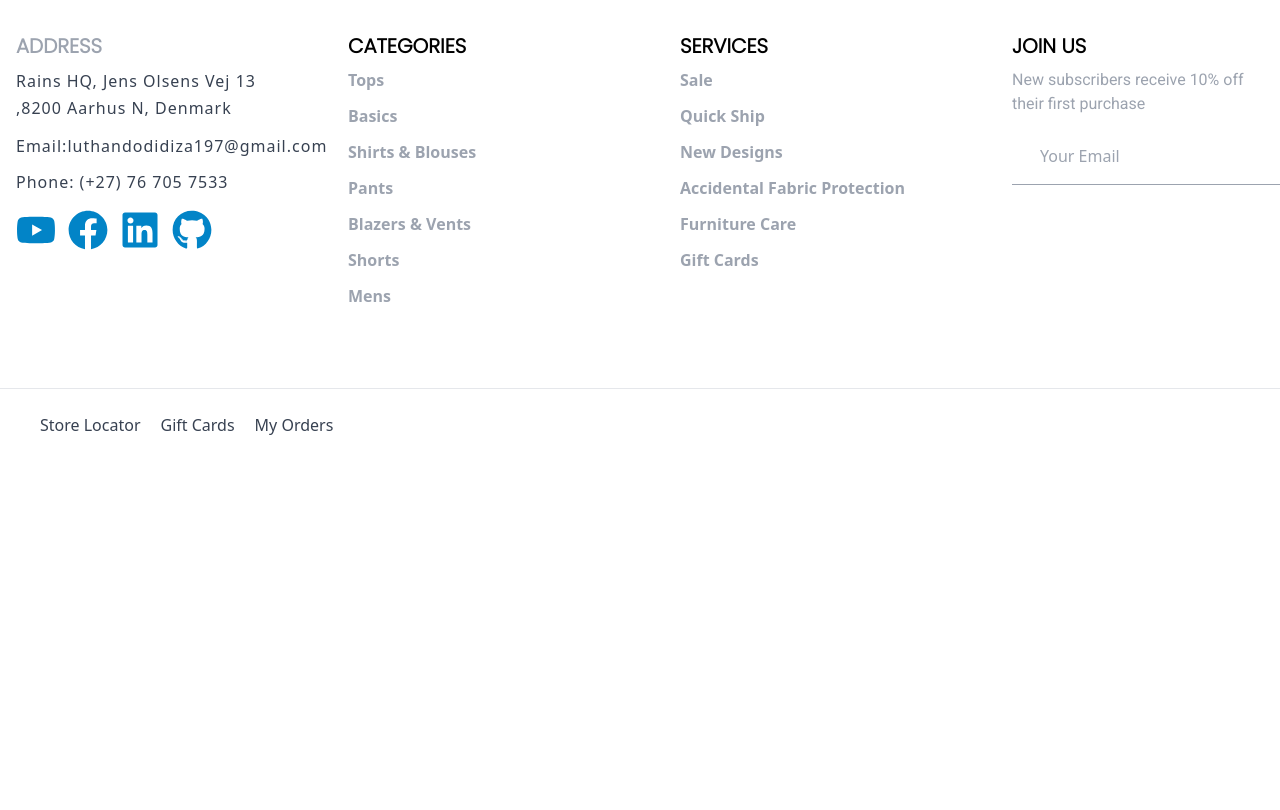
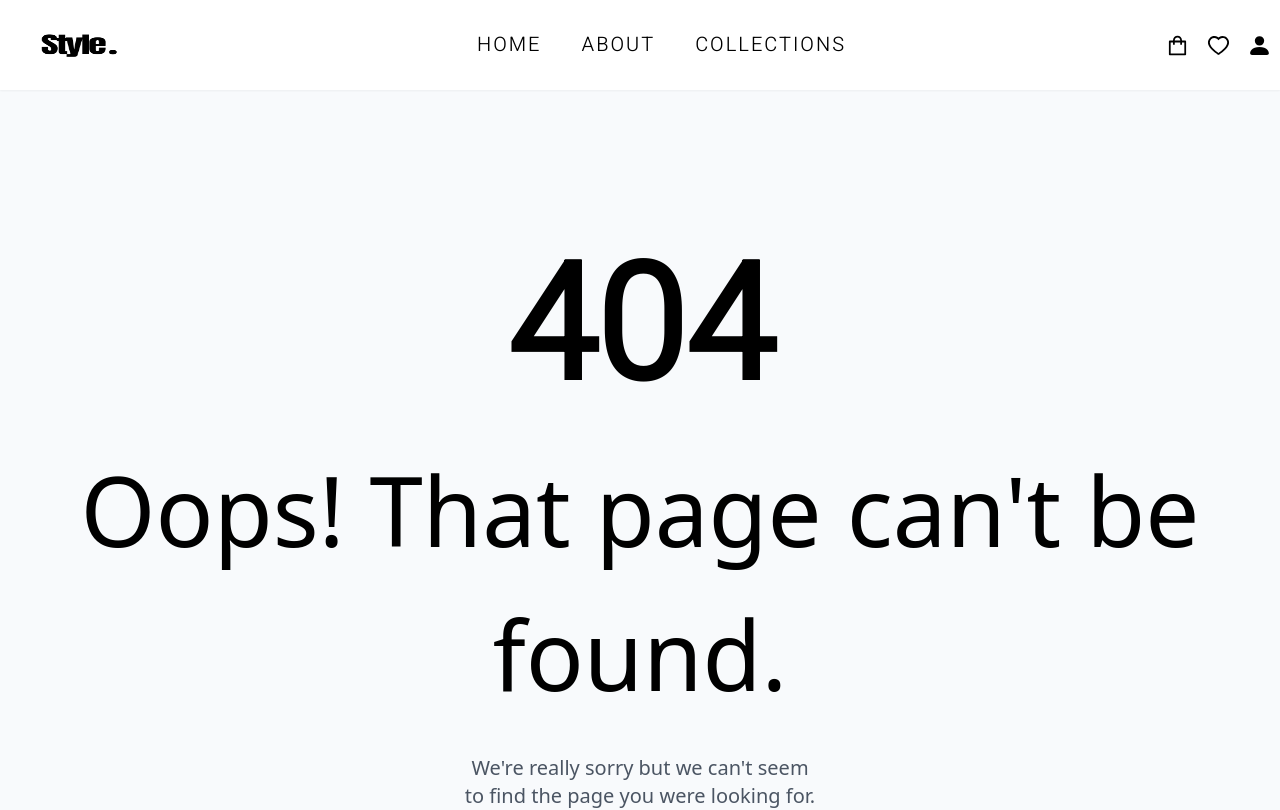
Before and after one commit to Luthando496/VogueGrove, a React (Vite) app in the folder frontend/: page /about in a window 1280 px wide. Shown: the top 810 px of the page. Built offline with nearby package versions, Linux system fonts and the light colour scheme.

Commit message:
added backend server file

```diff
--- a/frontend/src/App.jsx
+++ b/frontend/src/App.jsx
@@ -10,6 +10,9 @@ import ProductScreen from './pages/ProductScreen'
 import Footer from './components/Footer'
 import CollectionsPage from './pages/CollectionsPage';
 import CollectionItem from './pages/CollectionItem';
+import About from './pages/About';
+import Wishlist from './pages/Wishlist';
+import ErrorPage from './pages/ErrorPage';
 
 
 
@@ -20,9 +23,12 @@ function App() {
     <>
       <Routes>
         <Route path="/" element={<Home />} />
+        <Route path="/wishlist" element={<Wishlist />} />
+        <Route path="/about-us" element={<About />} />
         <Route path="/product/id" element={<ProductScreen />} />
         <Route path="/collections" element={<CollectionsPage />} />
         <Route path="/collections/men" element={<CollectionItem />} />
+        <Route path="*" element={<ErrorPage />} />
         {/* <Route path="/about" element={<About />} />
         <Route path="/services" element={<Services />} />
         <Route path="/portfolio" element={<Portfolio />} />
--- a/frontend/src/components/BottomHeader.jsx
+++ b/frontend/src/components/BottomHeader.jsx
@@ -7,7 +7,7 @@ const BottomHeader = () => {
 
   return (
     <>
-     <section className="w-full mt-6 mb-20">
+     <section className="w-full mt-1 mb-20">
       <div className="grid grid-cols-1  lg:grid-cols-3 ">
        <div className="col-span-1 h-full flex flex-col">
 
--- a/frontend/src/components/Footer.jsx
+++ b/frontend/src/components/Footer.jsx
@@ -4,7 +4,7 @@ import {FaFacebook,FaYoutube,FaLinkedin,FaGithub} from 'react-icons/fa'
 
 const Footer = () => {
   return (
-    <section className='w-full py-8 bg-white/80'>
+    <section className='w-full py-8 bg-teal-100/30'>
         <div className="w-full grid grid-cols-1 lg:grid-cols-4 gap-20 px-4 mb-20 ">
             {/*  */}
             <div className="w-full">
--- a/frontend/src/components/Header.jsx
+++ b/frontend/src/components/Header.jsx
@@ -21,7 +21,7 @@ const Header = () => {
     <>
     <div className='overflow-hidden'>
     <Swiper {...params}>
-    <header className='w-full h-[90vh] relative yellow'>
+    <header className='w-full max-w-[100%] h-[90vh] relative yellow'>
       <img src={logo2} alt="logo" className='absolute h-full right-24' />
 
       <div className="absolute left-2 fade-right text-white top-16 p-10">
@@ -31,7 +31,7 @@ const Header = () => {
         Spring <br />Collection
       </h1>
 
-      <button className="px-6 tracking-[4px] hover:bg-blue-900 duration-500 hover:text-slate-950 py-4 bg-white text-black text-center uppercase text-sm">Shop Now</button>
+      <button className="px-6 tracking-[4px] font-semibold rounded-md mybtn py-4 bg-red-200  text-center uppercase text-sm">Shop Now</button>
       </div>
 
     </header>
@@ -46,7 +46,7 @@ const Header = () => {
         Spring <br />Collection
       </h1>
 
-      <button className="px-6 tracking-[4px] hover:bg-blue-900 duration-500 hover:text-slate-950 py-4 bg-white text-black text-center uppercase text-sm">Shop Now</button>
+      <button className="px-6 tracking-[4px] font-semibold rounded-md mybtn py-4 bg-zinc-200 text-black text-center uppercase text-sm">Shop Now</button>
       </div>
 
     </header>
--- a/frontend/src/components/Navbar.jsx
+++ b/frontend/src/components/Navbar.jsx
@@ -1,12 +1,16 @@
 import React from 'react'
 import { AiOutlineShopping,AiOutlineHeart } from 'react-icons/ai'
 import { BsFillPersonFill } from 'react-icons/bs'
-import {Link} from 'react-router-dom'
+import {Link,useNavigate} from 'react-router-dom'
 
 
 const Navbar = () => {
+    const navigate = useNavigate()
+
+
+
   return (
-    <nav className='w-full bg-white/70 px-2 shadow-sm '>
+    <nav className='w-full bg-white px-2 shadow-sm sticky z-50 top-0'>
         <div className="flex justify-between items-center">
         {/*  */}
         <Link to='/' className="text-2xl font-bold text-white">
@@ -19,11 +23,11 @@ const Navbar = () => {
             <Link to='/' className="text-black uppercase font-heebo md:text-xl hover:border-b pb-1 duration-700 hover:border-b-teal-600 tracking-[2px]">Home</Link>
             </li>
             <li>
-            <Link to='/about' className="text-black uppercase font-heebo md:text-xl hover:border-b pb-1 duration-700 hover:border-b-teal-600 tracking-[2px]">About</Link>
+            <Link to='/about-us' className="text-black uppercase font-heebo md:text-xl hover:border-b pb-1 duration-700 hover:border-b-teal-600 tracking-[2px]">About</Link>
             </li>
-            <li>
+            {/* <li>
             <Link to='/contact' className="text-black uppercase font-heebo md:text-xl hover:border-b pb-1 duration-700 hover:border-b-teal-600 tracking-[2px]">Contact</Link>
-            </li>
+            </li> */}
             <li>
             <Link to='/collections' className="text-black uppercase font-heebo md:text-xl hover:border-b pb-1 duration-700 hover:border-b-teal-600 tracking-[2px]">Collections</Link>
             </li>
@@ -32,13 +36,13 @@ const Navbar = () => {
 
         <div className="flex items-center gap-4">
         <div className="fle">
-            <AiOutlineShopping size={25} />
+            <AiOutlineShopping className='cursor-pointer' onClick={()=> navigate('/cart')} size={25} />
         </div>
         <div className="fle">
-            <AiOutlineHeart size={25} />
+            <AiOutlineHeart className='cursor-pointer' onClick={()=> navigate('/wishlist')} size={25} />
         </div>
         <div className="fle">
-            <BsFillPersonFill size={25} />
+            <BsFillPersonFill className='cursor-pointer' onClick={()=> navigate('/login')} size={25} />
         </div>
 
         </div>
--- a/frontend/src/index.css
+++ b/frontend/src/index.css
@@ -12,8 +12,7 @@
 
 
 .swiper-horizontal > .swiper-pagination-bullets.swiper-pagination-bullets-dynamic, .swiper-pagination-horizontal.swiper-pagination-bullets.swiper-pagination-bullets-dynamic{
-  bottom: 15%;
-
+  bottom: 5%;
 }
 
 
--- /dev/null
+++ b/frontend/src/pages/About.jsx
@@ -0,0 +1,41 @@
+import React from 'react'
+import Navbar from '../components/Navbar'
+
+
+const About = () => {
+  return (
+        <>
+            <Navbar />
+            <hr />
+
+            <section className="h-full px-4 lg:h-[90vh] my-10">
+                <img src="https://images.pexels.com/photos/298863/pexels-photo-298863.jpeg?auto=compress&cs=tinysrgb&w=1260&h=750&dpr=19" alt="header-image" className="w-full h-full object-cover" />
+            </section>
+
+            <section className="w-full px-4 my-10">
+                <div className="grid grid-cols-1 md:grid-cols-3 gap-x-6 gap-y-8">
+                {/*  */}
+                <div className="w-full col-span-2">
+                <h2 className="text-4xl pt-16 font-poppins font-light text-gray-800">About Us</h2>
+                <div className="w-[10%] my-5 bg-slate-400 h-[1px]"></div>
+
+                <p className="text-sm text-gray-600 font-semibold">Lorem ipsum dolor sit amet consectetur adipisicing elit. Pariatur dolores mollitia accusamus facere aperiam repudiandae laudantium sapiente provident debitis molestias quos, saepe, error eaque quo earum quidem nesciunt placeat animi! Saepe sapiente at obcaecati illo?</p>
+
+                <h3 className="text-[14px] font-semibold text-sky-500 font-poppins mt-5 mb-2">Store Hours</h3>
+
+                <p className="text-[12px] text-gray-500 my-2 font-semibold font-heebo">Monday-Saturday : 11am–7pm ET</p>
+                <p className="text-[12px] text-gray-500 my-2 font-semibold font-heebo">Sunday : 11am–6pm ET</p>
+
+                </div>
+
+                <div className="w-full col-span-">
+                    <img src="https://images.pexels.com/photos/10915427/pexels-photo-10915427.jpeg?auto=compress&cs=tinysrgb&w=1260&h=750&dpr=1" alt="header-logo" className="w-full rounded-sm shadow-xl shadow-slate-200 h-full object-cover" />
+                </div>
+
+                </div>
+            </section>
+        </>
+  )
+}
+
+export default About
--- a/frontend/src/pages/CollectionItem.jsx
+++ b/frontend/src/pages/CollectionItem.jsx
@@ -34,8 +34,8 @@ const CollectionItem = () => {
             <Link to='/' className='text-gray-500  text-sm flex gap-2 mr-2 items-center' >
                 Home <SlArrowRight className='text-gray-500 mt-[2px]' size={12} />
             </Link>
-            <Link to='/' className='text-gray-500  text-sm flex gap-2 items-center mr-2' >
-                Accessories <SlArrowRight className='text-gray-500 mt-[2px]' size={12} />
+            <Link to='/collections' className='text-gray-500  text-sm flex gap-2 items-center mr-2' >
+                Collections <SlArrowRight className='text-gray-500 mt-[2px]' size={12} />
             </Link>
             <Link to='/' className='text-gray-500  text-sm flex gap-2 items-center' >
             Comfort mini denim skirt
--- /dev/null
+++ b/frontend/src/pages/ErrorPage.jsx
@@ -0,0 +1,23 @@
+import React from 'react'
+import Navbar from '../components/Navbar'
+import { Link } from 'react-router-dom'
+
+const ErrorPage = () => {
+  return (
+    <>
+    <Navbar />
+    <section className='py-20 w-full bg-slate-50'>
+        <div className="px-10 text-center mt-20 space-y-7">
+            <h1 className="text-7xl md:text-[7rem] lg:text-[10rem] font-semibold text-black font-heebo">404</h1>
+            <h2 className="text-black semibold text-[3rem] md:text-[4rem] lg:text-[6rem]">Oops! That page can't be found.</h2>
+            <p className="text-xl text-gray-600">We're really sorry but we can't seem<br/> to find the page you were looking for.</p>
+            <div className="flex justify-center items-center">
+                <Link to="/" className="px-4 py-2 bg-blue-500 text-white rounded-md hover:bg-blue-600">Go Home</Link>
+            </div>
+        </div>
+    </section>
+    </>
+  )
+}
+
+export default ErrorPage
--- a/frontend/src/pages/Home.jsx
+++ b/frontend/src/pages/Home.jsx
@@ -1,6 +1,7 @@
 import React from 'react'
 import {BsArrowDown,BsArrowRight} from 'react-icons/bs'
 import Header from '../components/Header'
+import Navbar from '../components/Navbar'
 import BottomHeader from '../components/BottomHeader'
 import Footer from '../components/Footer'
 import { FaArrowRight } from 'react-icons/fa'
@@ -11,6 +12,7 @@ import Swiper from 'swiper/bundle';
 const Home = () => {
   return (
     <>
+    <Navbar />
     <Header />
     <BottomHeader />
 
@@ -261,6 +263,7 @@ const Home = () => {
         </div>
       </div>
     </section>
+
     </>
   )
 }
--- /dev/null
+++ b/frontend/src/pages/Wishlist.jsx
@@ -0,0 +1,29 @@
+import React from 'react'
+import Navbar from '../components/Navbar'
+import {SlArrowRight} from 'react-icons/sl'
+import {Link} from 'react-router-dom'
+
+const Wishlist = () => {
+  return (
+        <>
+            <Navbar />
+            <hr />
+
+        <div className="mx-auto text-center w-full my-14">
+            <h1 className='font-roboto text-black/70 text-xl md:text-3xl font-thin tracking-[4px] lg:text-4xl'>Wishlist</h1>
+            <div className="w-full px-5 flex justify-center items-center my-4">
+            <Link to='/' className='text-gray-500  text-sm flex gap-2 mr-2 items-center' >
+                Home <SlArrowRight className='text-gray-500 mt-[2px]' size={12} />
+            </Link>
+            <Link to='/wishlist' className='text-black font-semibold text-sm flex gap-2 items-center mr-2' >
+                Wishlist
+            </Link>
+            </div>
+        </div>
+
+
+        </>
+  )
+}
+
+export default Wishlist
```
